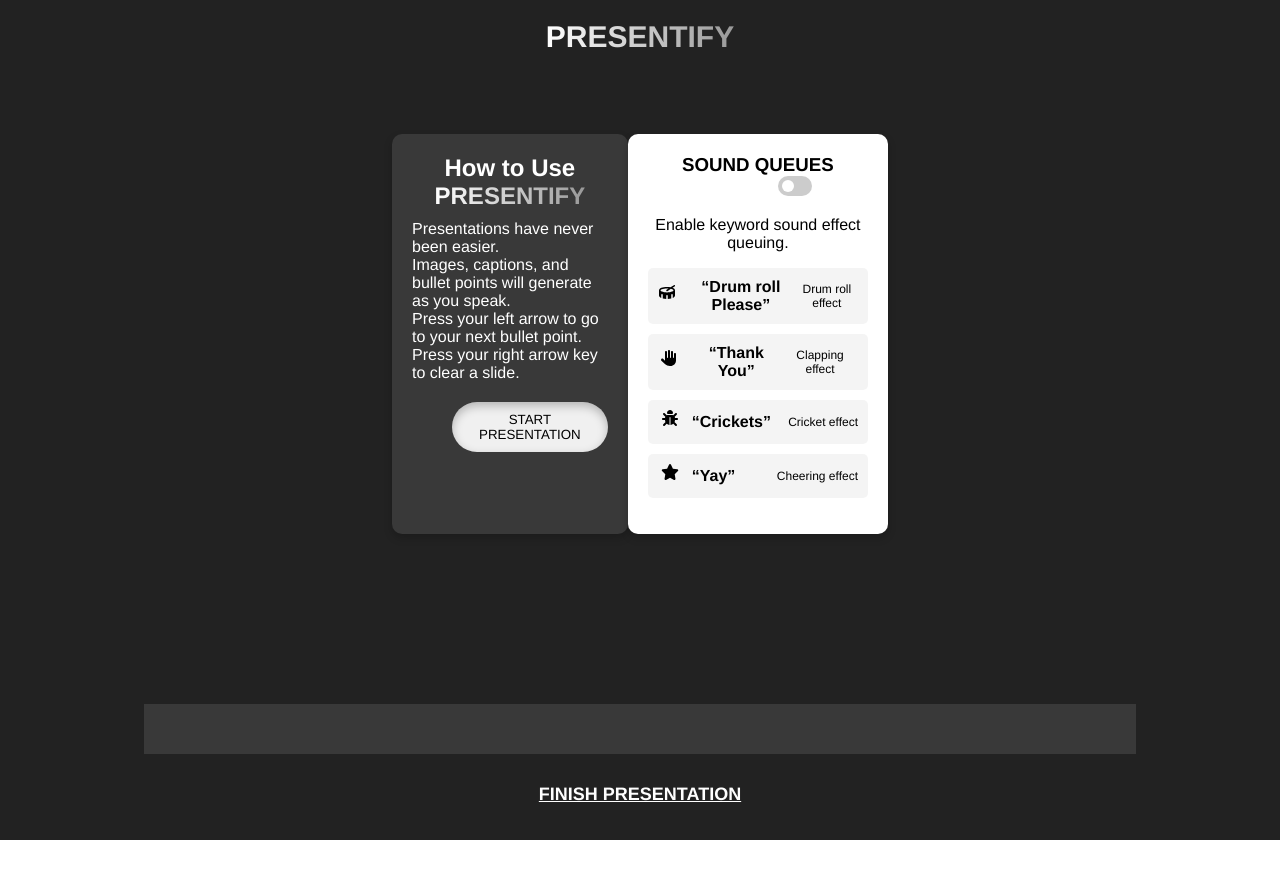
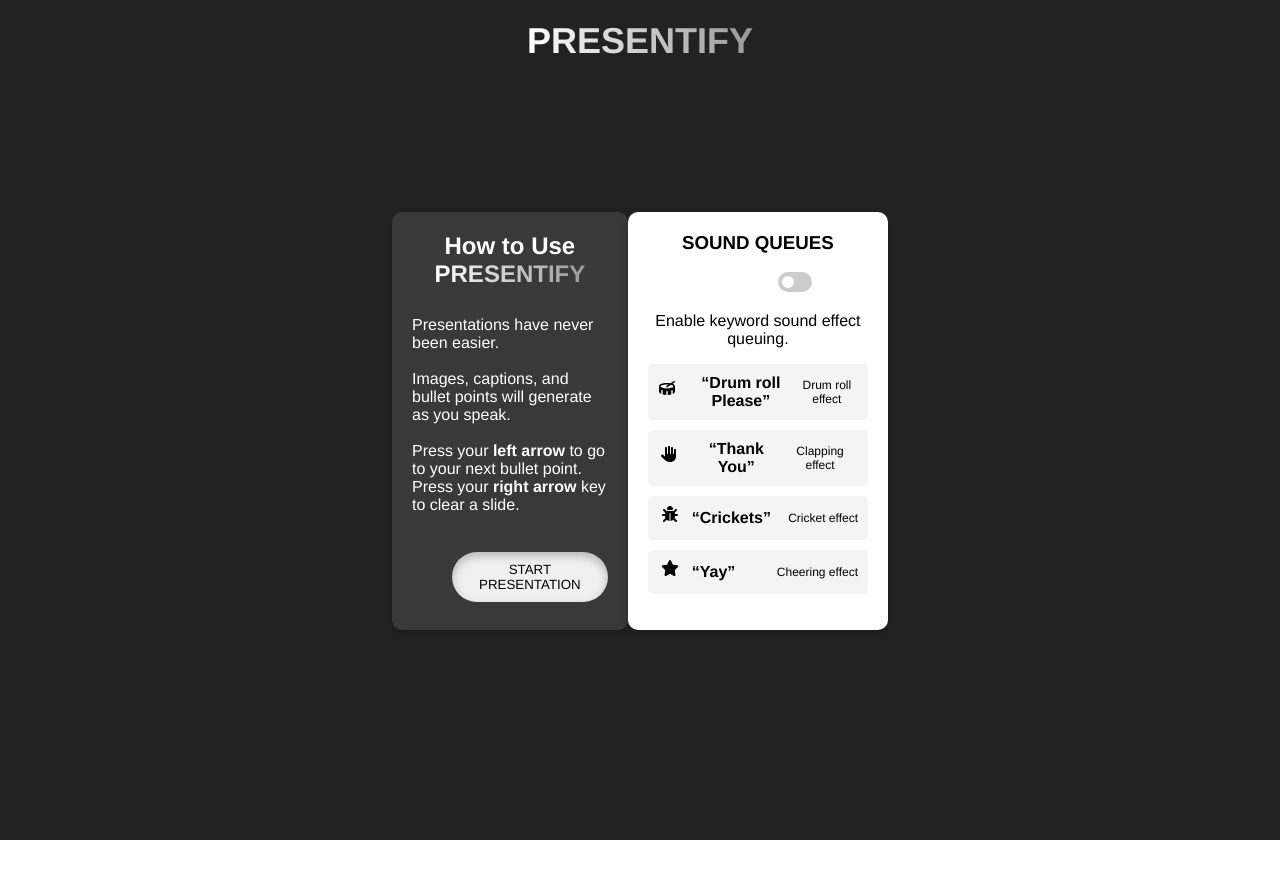
Before and after one commit to jkuo630/presentify, a React (Create React App) app in the folder frontend/my-app/: page /presentationpage in a window 1280 px wide. Shown: the top 878 px of the page. Before the commit the page ends 840 px from the top, so only its background shows below. Built offline with nearby package versions, Linux system fonts and the light colour scheme.

Commit message:
fixed visual bugs

```diff
--- a/frontend/my-app/src/components/presentationpage/presentationpage.css
+++ b/frontend/my-app/src/components/presentationpage/presentationpage.css
@@ -32,7 +32,7 @@
   display: flex; /* Flexbox to arrange instructions and sound queues in a row */
   justify-content: space-between; /* Space between two sections */
   width: 40%; /* Set a maximum width */
-  margin: 80px 0; /* Margin for spacing */
+  margin: 150px 0; /* Margin for spacing */
 }
 
 .instructions {
@@ -158,7 +158,7 @@
 }
 
 .live-subtitles {
-  margin: 90px 0;
+  margin: 80px;
   background-color: rgba(255, 255, 255, 0.1); /* Semi-transparent background */
   width: 80%;
   text-align: center;
@@ -182,7 +182,7 @@
 }
 
 h1 {
-  font-size: 30px;
+  font-size: 36px;
   font-style: normal;
   font-weight: 700;
   line-height: normal;
--- a/frontend/my-app/src/components/presentationpage/presentationpage.jsx
+++ b/frontend/my-app/src/components/presentationpage/presentationpage.jsx
@@ -88,17 +88,23 @@
           <h2>
             How to Use <id id="logo">PRESENTIFY</id>
           </h2>
+          <br></br>
           <p>Presentations have never been easier.</p>
+          <br></br>
           <p>Images, captions, and bullet points will generate as you speak.</p>
+          <br></br>
           <p>
-            Press your left arrow to go to your next bullet point. Press your
-            right arrow key to clear a slide.{" "}
+            Press your <b>left arrow</b> to go to your next bullet point. Press
+            your
+            <b> right arrow </b> key to clear a slide.{" "}
           </p>
+          <br></br>
           <button onClick={startListening}>START PRESENTATION</button>
         </div>
 
         <div className="sound-queues">
           <h3>SOUND QUEUES</h3>
+          <br></br>
           <div className="sound-queue-toggle">
             <label className="switch">
               <input type="checkbox" />
```
